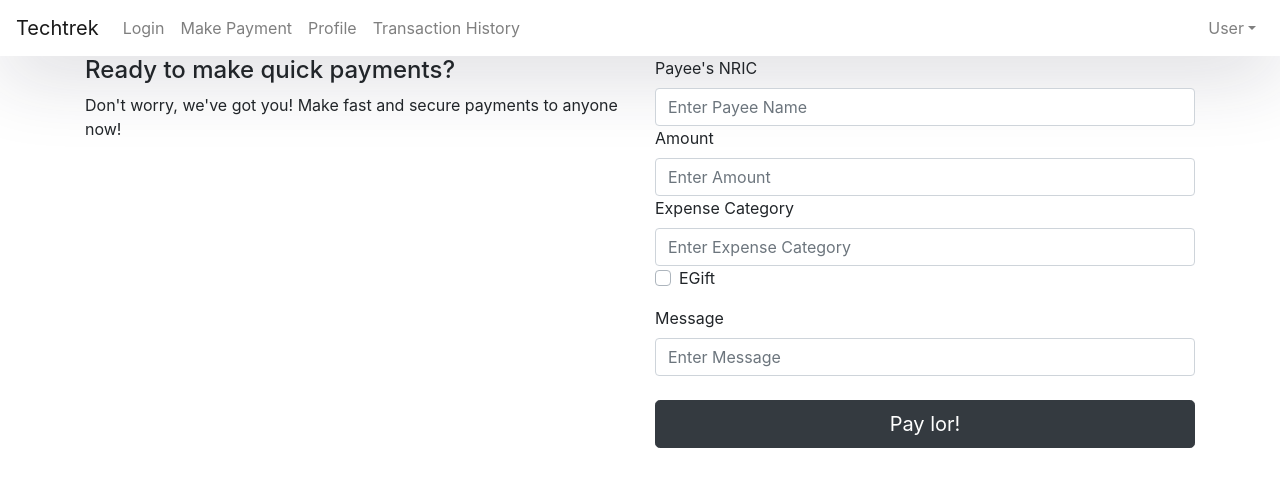
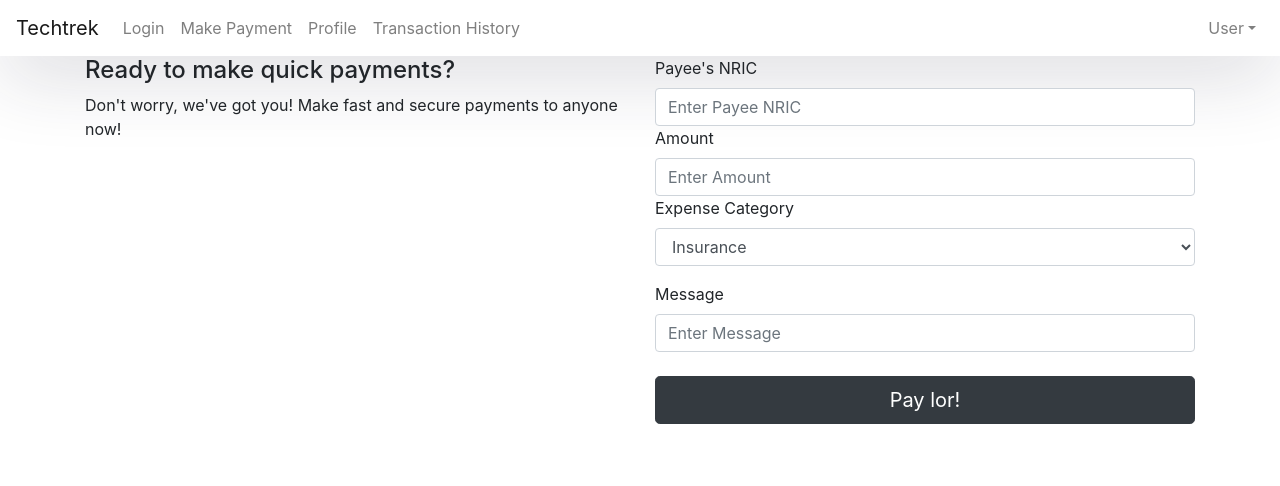
Before and after one commit to e0176881/SEED2021_TT2_Room-12, a React (Create React App) app: page /makePayment in a window 1280 px wide. Shown: the top 486 px of the page. Built offline with nearby package versions, Linux system fonts and the light colour scheme.

Commit message:
update form

```diff
--- a/src/components/makePayment.js
+++ b/src/components/makePayment.js
@@ -54,38 +54,27 @@ function MakePayment() {
                   type="text"
                   name="payeenric"
                   className="form-control"
-                  placeholder="Enter Payee Name"
+                  placeholder="Enter Payee NRIC"
                 />
                 <label>Amount</label>
                 <input
-                  type="float"
+                  type="number"
                   name="amount"
                   className="form-control"
                   placeholder="Enter Amount"
                 />
                 <label>Expense Category</label>
-                <input
-                  type="text"
-                  name="expCat"
-                  className="form-control"
-                  placeholder="Enter Expense Category"
-                />
-                <div className="form-group">
-                  <div className="custom-control custom-checkbox">
-                    <input
-                      type="checkbox"
-                      className="custom-control-input"
-                      id="customCheck1"
-                      name="eGift"
-                    />
-                    <label
-                      className="custom-control-label"
-                      htmlFor="customCheck1"
-                    >
-                      EGift
-                    </label>
-                  </div>
+                <div class="form-group">
+                  <select class="form-control">
+                    <option value="insurance">Insurance</option>
+                    <option value="food">Food</option>
+                    <option value="transport">Transport</option>
+                    <option value="entertainment">Entertainment</option>
+                    <option value="shopping">Shopping</option>
+
+                  </select>
                 </div>
+
 
                 <label>Message</label>
                 <input
```
